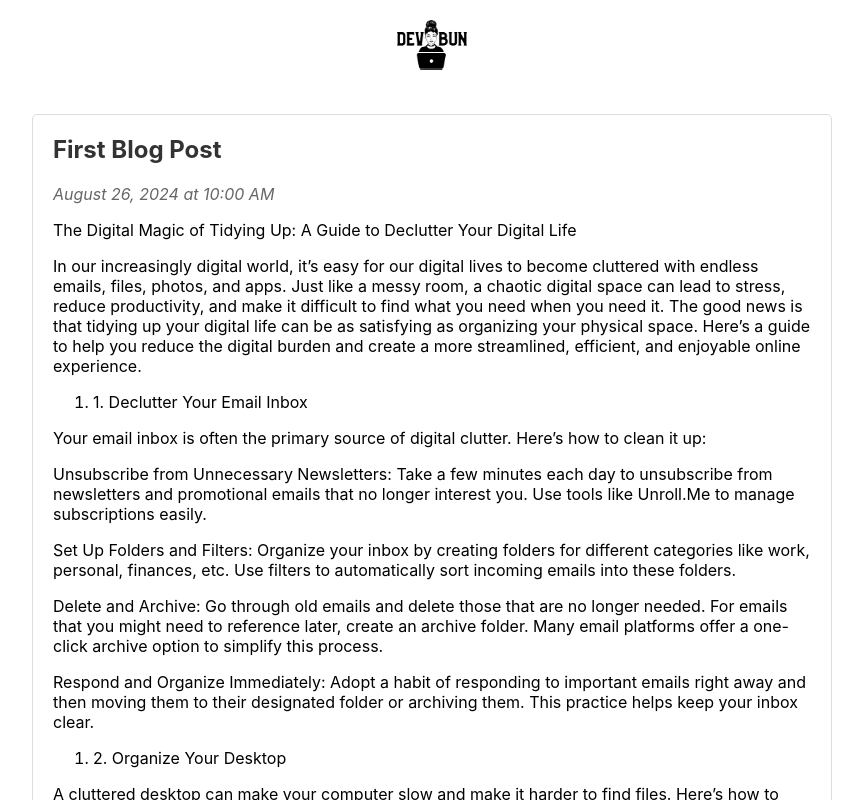
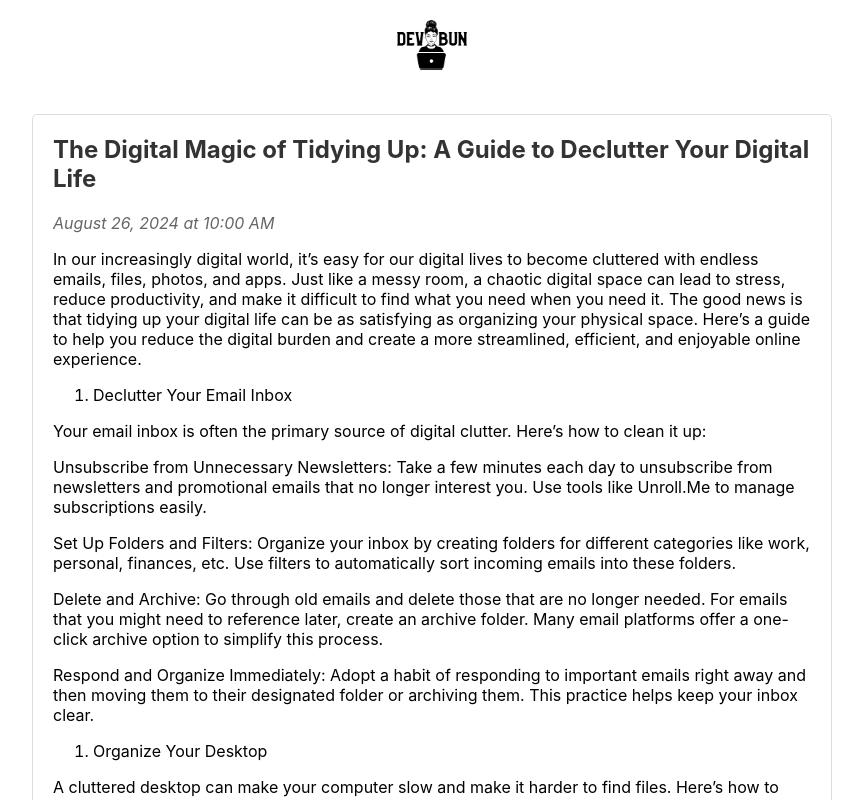
Before and after one commit to avaarm/blog-template, a React (Create React App) app: page / in a window 1280 px wide. Shown: the top 800 px of the page, without its empty margins (208-1071 px from the left). Built offline with nearby package versions, Linux system fonts and the light colour scheme.

Commit message:
first blog post

```diff
--- a/src/App.js
+++ b/src/App.js
@@ -20,9 +20,8 @@ function BlogList() {
   const posts = [
     {
       id: 1,
-      title: 'First Blog Post',
+      title: 'The Digital Magic of Tidying Up: A Guide to Declutter Your Digital Life',
       content: `
-The Digital Magic of Tidying Up: A Guide to Declutter Your Digital Life
 
 In our increasingly digital world, it’s easy for our digital lives to become cluttered with endless emails, files, photos, and apps. Just like a messy room, a chaotic digital space can lead to stress, reduce productivity, and make it difficult to find what you need when you need it. The good news is that tidying up your digital life can be as satisfying as organizing your physical space. Here’s a guide to help you reduce the digital burden and create a more streamlined, efficient, and enjoyable online experience.
 
@@ -100,9 +99,9 @@ function BlogPost({ title, content, date, link }) {
       <p className="post-date">{formatDate(date)}</p>
       <div className="post-content">
         {content.split('\n').map((paragraph, index) => {
-          if (paragraph.startsWith('1.') || paragraph.startsWith('2.') || paragraph.startsWith('3.')) {
+          if (paragraph.trim().match(/^\d+\.\s/)) {
             const listItems = paragraph.split('\n').map((item, itemIndex) => (
-              <li key={`${index}-${itemIndex}`}>{item}</li>
+              <li key={`${index}-${itemIndex}`}>{item.replace(/^\d+\.\s/, '')}</li>
             ));
             return (
               <ol key={index}>
```
